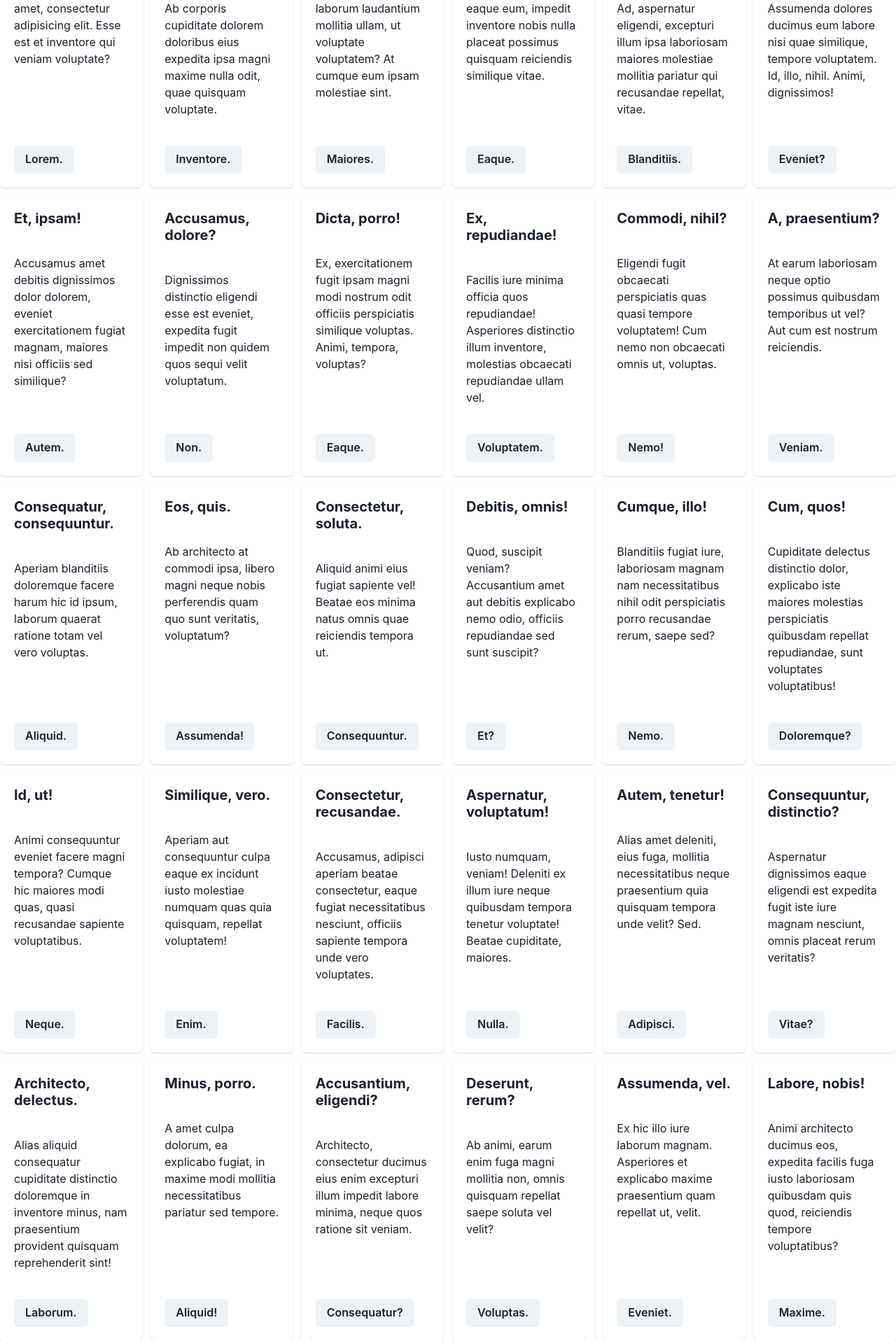
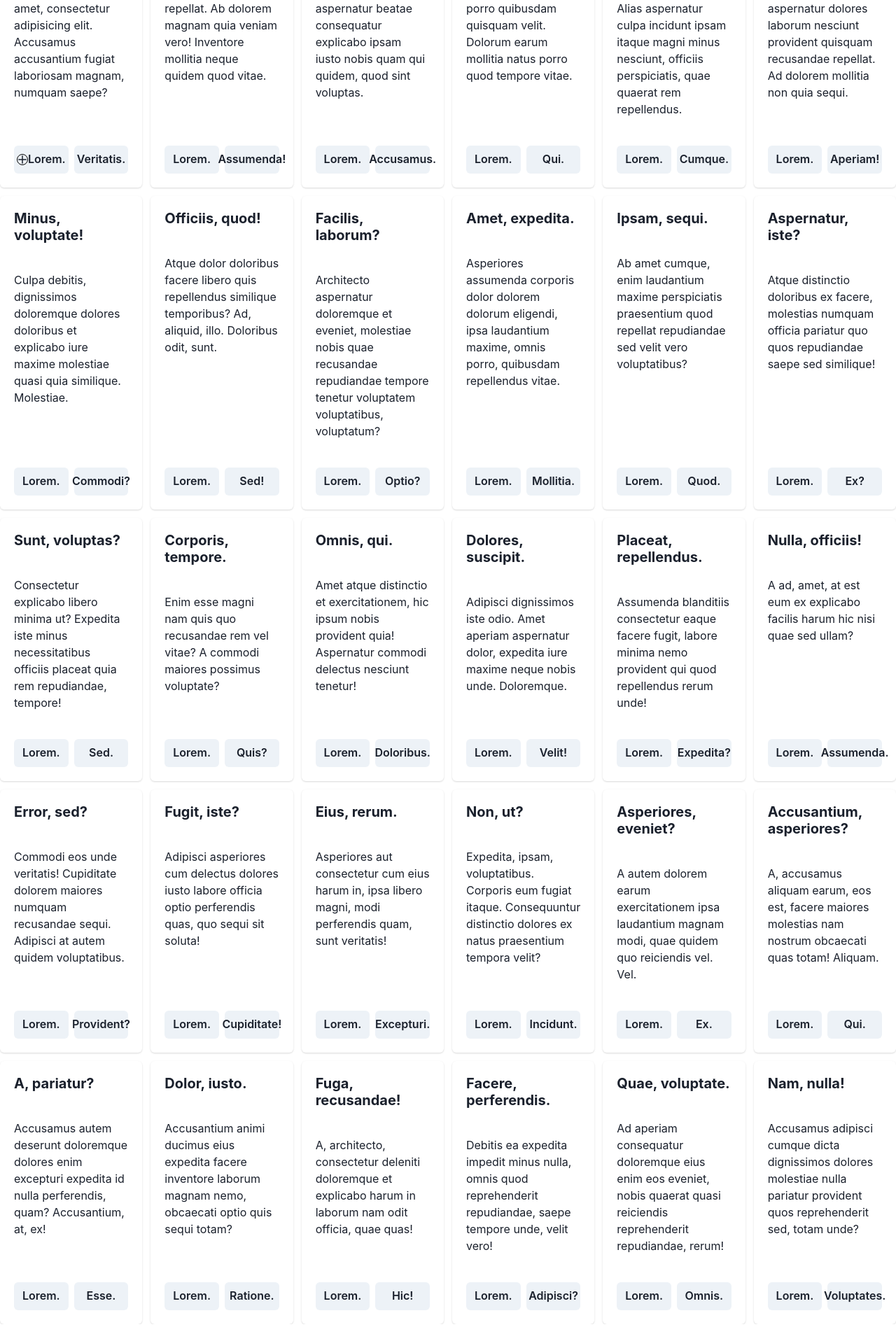
Before and after one commit to smil98/react20231031, a React (Create React App) app: page / in a window 1280 px wide. Shown: the part 108-2024 px from the top of the page at 70% size. After the commit the page ends 2000 px from the top, so only its background shows below. Built offline with nearby package versions, Linux system fonts and the light colour scheme.

Commit message:
Card, responsive web application

```diff
--- a/src/App.js
+++ b/src/App.js
@@ -8,373 +8,407 @@ import {
   SimpleGrid,
   Heading,
   Button,
+  ButtonGroup,
 } from "@chakra-ui/react";
+import { AddIcon } from "@chakra-ui/icons";
 
 function App() {
   return (
     <>
+      {/*Card*30>CardHeader>Heading[size="md"]>lorem2^^CardBody>lorem15^CardFooter[justify="space-between"][flexWrap="wrap"][gap={2}]>Button[flex={1}]*2>lorem1*/}
       <SimpleGrid gap={3} columns={{ base: 1, md: 3, xl: 6 }}>
         <Card>
           <CardHeader>
             <Heading size="md">Lorem ipsum.</Heading>
           </CardHeader>
           <CardBody>
-            Lorem ipsum dolor sit amet, consectetur adipisicing elit. Esse est
-            et inventore qui veniam voluptate?
+            Lorem ipsum dolor sit amet, consectetur adipisicing elit. Accusamus
+            accusantium fugiat laboriosam magnam, numquam saepe?
           </CardBody>
-          <CardFooter>
-            <Button>Lorem.</Button>
+          <CardFooter justify="space-between" flexWrap="wrap" gap={2}>
+            <Button flex={1}>
+              <AddIcon border={"1px solid black"} borderRadius={10} p={"1px"} />
+              Lorem.
+            </Button>
+            <Button flex={1}>Veritatis.</Button>
           </CardFooter>
         </Card>
         <Card>
           <CardHeader>
-            <Heading size="md">Consequatur, tempore?</Heading>
+            <Heading size="md">Sit, totam.</Heading>
           </CardHeader>
           <CardBody>
-            Ab corporis cupiditate dolorem doloribus eius expedita ipsa magni
-            maxime nulla odit, quae quisquam voluptate.
+            Eveniet, obcaecati, repellat. Ab dolorem magnam quia veniam vero!
+            Inventore mollitia neque quidem quod vitae.
           </CardBody>
-          <CardFooter>
-            <Button>Inventore.</Button>
+          <CardFooter justify="space-between" flexWrap="wrap" gap={2}>
+            <Button flex={1}>Lorem.</Button>
+            <Button flex={1}>Assumenda!</Button>
           </CardFooter>
         </Card>
         <Card>
           <CardHeader>
-            <Heading size="md">Esse, natus.</Heading>
+            <Heading size="md">Debitis, veniam!</Heading>
           </CardHeader>
           <CardBody>
-            Consectetur eveniet laborum laudantium mollitia ullam, ut voluptate
-            voluptatem? At cumque eum ipsam molestiae sint.
+            Alias aliquam aspernatur beatae consequatur explicabo ipsam iusto
+            nobis quam qui quidem, quod sint voluptas.
           </CardBody>
-          <CardFooter>
-            <Button>Maiores.</Button>
+          <CardFooter justify="space-between" flexWrap="wrap" gap={2}>
+            <Button flex={1}>Lorem.</Button>
+            <Button flex={1}>Accusamus.</Button>
           </CardFooter>
         </Card>
         <Card>
           <CardHeader>
-            <Heading size="md">Maxime, vel.</Heading>
+            <Heading size="md">Enim, sunt.</Heading>
           </CardHeader>
           <CardBody>
-            A, debitis dolorum eaque eum, impedit inventore nobis nulla placeat
-            possimus quisquam reiciendis similique vitae.
+            Culpa deleniti, eos porro quibusdam quisquam velit. Dolorum earum
+            mollitia natus porro quod tempore vitae.
           </CardBody>
-          <CardFooter>
-            <Button>Eaque.</Button>
+          <CardFooter justify="space-between" flexWrap="wrap" gap={2}>
+            <Button flex={1}>Lorem.</Button>
+            <Button flex={1}>Qui.</Button>
           </CardFooter>
         </Card>
         <Card>
           <CardHeader>
-            <Heading size="md">Recusandae, voluptate.</Heading>
+            <Heading size="md">Qui, repellendus.</Heading>
           </CardHeader>
           <CardBody>
-            Ad, aspernatur eligendi, excepturi illum ipsa laboriosam maiores
-            molestiae mollitia pariatur qui recusandae repellat, vitae.
+            Alias aspernatur culpa incidunt ipsam itaque magni minus nesciunt,
+            officiis perspiciatis, quae quaerat rem repellendus.
           </CardBody>
-          <CardFooter>
-            <Button>Blanditiis.</Button>
+          <CardFooter justify="space-between" flexWrap="wrap" gap={2}>
+            <Button flex={1}>Lorem.</Button>
+            <Button flex={1}>Cumque.</Button>
           </CardFooter>
         </Card>
         <Card>
           <CardHeader>
-            <Heading size="md">Similique, suscipit!</Heading>
+            <Heading size="md">Quidem, quod.</Heading>
           </CardHeader>
           <CardBody>
-            Assumenda dolores ducimus eum labore nisi quae similique, tempore
-            voluptatem. Id, illo, nihil. Animi, dignissimos!
+            Accusantium aspernatur dolores laborum nesciunt provident quisquam
+            recusandae repellat. Ad dolorem mollitia non quia sequi.
           </CardBody>
-          <CardFooter>
-            <Button>Eveniet?</Button>
+          <CardFooter justify="space-between" flexWrap="wrap" gap={2}>
+            <Button flex={1}>Lorem.</Button>
+            <Button flex={1}>Aperiam!</Button>
           </CardFooter>
         </Card>
         <Card>
           <CardHeader>
-            <Heading size="md">Et, ipsam!</Heading>
+            <Heading size="md">Minus, voluptate!</Heading>
           </CardHeader>
           <CardBody>
-            Accusamus amet debitis dignissimos dolor dolorem, eveniet
-            exercitationem fugiat magnam, maiores nisi officiis sed similique?
+            Culpa debitis, dignissimos doloremque dolores doloribus et explicabo
+            iure maxime molestiae quasi quia similique. Molestiae.
           </CardBody>
-          <CardFooter>
-            <Button>Autem.</Button>
+          <CardFooter justify="space-between" flexWrap="wrap" gap={2}>
+            <Button flex={1}>Lorem.</Button>
+            <Button flex={1}>Commodi?</Button>
           </CardFooter>
         </Card>
         <Card>
           <CardHeader>
-            <Heading size="md">Accusamus, dolore?</Heading>
+            <Heading size="md">Officiis, quod!</Heading>
           </CardHeader>
           <CardBody>
-            Dignissimos distinctio eligendi esse est eveniet, expedita fugit
-            impedit non quidem quos sequi velit voluptatum.
+            Atque dolor doloribus facere libero quis repellendus similique
+            temporibus? Ad, aliquid, illo. Doloribus odit, sunt.
           </CardBody>
-          <CardFooter>
-            <Button>Non.</Button>
+          <CardFooter justify="space-between" flexWrap="wrap" gap={2}>
+            <Button flex={1}>Lorem.</Button>
+            <Button flex={1}>Sed!</Button>
           </CardFooter>
         </Card>
         <Card>
           <CardHeader>
-            <Heading size="md">Dicta, porro!</Heading>
+            <Heading size="md">Facilis, laborum?</Heading>
           </CardHeader>
           <CardBody>
-            Ex, exercitationem fugit ipsam magni modi nostrum odit officiis
-            perspiciatis similique voluptas. Animi, tempora, voluptas?
+            Architecto aspernatur doloremque et eveniet, molestiae nobis quae
+            recusandae repudiandae tempore tenetur voluptatem voluptatibus,
+            voluptatum?
           </CardBody>
-          <CardFooter>
-            <Button>Eaque.</Button>
+          <CardFooter justify="space-between" flexWrap="wrap" gap={2}>
+            <Button flex={1}>Lorem.</Button>
+            <Button flex={1}>Optio?</Button>
           </CardFooter>
         </Card>
         <Card>
           <CardHeader>
-            <Heading size="md">Ex, repudiandae!</Heading>
+            <Heading size="md">Amet, expedita.</Heading>
           </CardHeader>
           <CardBody>
-            Facilis iure minima officia quos repudiandae! Asperiores distinctio
-            illum inventore, molestias obcaecati repudiandae ullam vel.
+            Asperiores assumenda corporis dolor dolorem dolorum eligendi, ipsa
+            laudantium maxime, omnis porro, quibusdam repellendus vitae.
           </CardBody>
-          <CardFooter>
-            <Button>Voluptatem.</Button>
+          <CardFooter justify="space-between" flexWrap="wrap" gap={2}>
+            <Button flex={1}>Lorem.</Button>
+            <Button flex={1}>Mollitia.</Button>
           </CardFooter>
         </Card>
         <Card>
           <CardHeader>
-            <Heading size="md">Commodi, nihil?</Heading>
+            <Heading size="md">Ipsam, sequi.</Heading>
           </CardHeader>
           <CardBody>
-            Eligendi fugit obcaecati perspiciatis quas quasi tempore voluptatem!
-            Cum nemo non obcaecati omnis ut, voluptas.
+            Ab amet cumque, enim laudantium maxime perspiciatis praesentium quod
+            repellat repudiandae sed velit vero voluptatibus?
           </CardBody>
-          <CardFooter>
-            <Button>Nemo!</Button>
+          <CardFooter justify="space-between" flexWrap="wrap" gap={2}>
+            <Button flex={1}>Lorem.</Button>
+            <Button flex={1}>Quod.</Button>
           </CardFooter>
         </Card>
         <Card>
           <CardHeader>
-            <Heading size="md">A, praesentium?</Heading>
+            <Heading size="md">Aspernatur, iste?</Heading>
           </CardHeader>
           <CardBody>
-            At earum laboriosam neque optio possimus quibusdam temporibus ut
-            vel? Aut cum est nostrum reiciendis.
+            Atque distinctio doloribus ex facere, molestias numquam officia
+            pariatur quo quos repudiandae saepe sed similique!
           </CardBody>
-          <CardFooter>
-            <Button>Veniam.</Button>
+          <CardFooter justify="space-between" flexWrap="wrap" gap={2}>
+            <Button flex={1}>Lorem.</Button>
+            <Button flex={1}>Ex?</Button>
           </CardFooter>
         </Card>
         <Card>
           <CardHeader>
-            <Heading size="md">Consequatur, consequuntur.</Heading>
+            <Heading size="md">Sunt, voluptas?</Heading>
           </CardHeader>
           <CardBody>
-            Aperiam blanditiis doloremque facere harum hic id ipsum, laborum
-            quaerat ratione totam vel vero voluptas.
+            Consectetur explicabo libero minima ut? Expedita iste minus
+            necessitatibus officiis placeat quia rem repudiandae, tempore!
           </CardBody>
-          <CardFooter>
-            <Button>Aliquid.</Button>
+          <CardFooter justify="space-between" flexWrap="wrap" gap={2}>
+            <Button flex={1}>Lorem.</Button>
+            <Button flex={1}>Sed.</Button>
           </CardFooter>
         </Card>
         <Card>
           <CardHeader>
-            <Heading size="md">Eos, quis.</Heading>
+            <Heading size="md">Corporis, tempore.</Heading>
           </CardHeader>
           <CardBody>
-            Ab architecto at commodi ipsa, libero magni neque nobis perferendis
-            quam quo sunt veritatis, voluptatum?
+            Enim esse magni nam quis quo recusandae rem vel vitae? A commodi
+            maiores possimus voluptate?
           </CardBody>
-          <CardFooter>
-            <Button>Assumenda!</Button>
+          <CardFooter justify="space-between" flexWrap="wrap" gap={2}>
+            <Button flex={1}>Lorem.</Button>
+            <Button flex={1}>Quis?</Button>
           </CardFooter>
         </Card>
         <Card>
           <CardHeader>
-            <Heading size="md">Consectetur, soluta.</Heading>
+            <Heading size="md">Omnis, qui.</Heading>
           </CardHeader>
           <CardBody>
-            Aliquid animi eius fugiat sapiente vel! Beatae eos minima natus
-            omnis quae reiciendis tempora ut.
+            Amet atque distinctio et exercitationem, hic ipsum nobis provident
+            quia! Aspernatur commodi delectus nesciunt tenetur!
           </CardBody>
-          <CardFooter>
-            <Button>Consequuntur.</Button>
+          <CardFooter justify="space-between" flexWrap="wrap" gap={2}>
+            <Button flex={1}>Lorem.</Button>
+            <Button flex={1}>Doloribus.</Button>
           </CardFooter>
         </Card>
         <Card>
           <CardHeader>
-            <Heading size="md">Debitis, omnis!</Heading>
+            <Heading size="md">Dolores, suscipit.</Heading>
           </CardHeader>
           <CardBody>
-            Quod, suscipit veniam? Accusantium amet aut debitis explicabo nemo
-            odio, officiis repudiandae sed sunt suscipit?
+            Adipisci dignissimos iste odio. Amet aperiam aspernatur dolor,
+            expedita iure maxime neque nobis unde. Doloremque.
           </CardBody>
-          <CardFooter>
-            <Button>Et?</Button>
+          <CardFooter justify="space-between" flexWrap="wrap" gap={2}>
+            <Button flex={1}>Lorem.</Button>
+            <Button flex={1}>Velit!</Button>
           </CardFooter>
         </Card>
         <Card>
           <CardHeader>
-            <Heading size="md">Cumque, illo!</Heading>
+            <Heading size="md">Placeat, repellendus.</Heading>
           </CardHeader>
           <CardBody>
-            Blanditiis fugiat iure, laboriosam magnam nam necessitatibus nihil
-            odit perspiciatis porro recusandae rerum, saepe sed?
+            Assumenda blanditiis consectetur eaque facere fugit, labore minima
+            nemo provident qui quod repellendus rerum unde!
           </CardBody>
-          <CardFooter>
-            <Button>Nemo.</Button>
+          <CardFooter justify="space-between" flexWrap="wrap" gap={2}>
+            <Button flex={1}>Lorem.</Button>
+            <Button flex={1}>Expedita?</Button>
           </CardFooter>
         </Card>
         <Card>
           <CardHeader>
-            <Heading size="md">Cum, quos!</Heading>
+            <Heading size="md">Nulla, officiis!</Heading>
           </CardHeader>
           <CardBody>
-            Cupiditate delectus distinctio dolor, explicabo iste maiores
-            molestias perspiciatis quibusdam repellat repudiandae, sunt
-            voluptates voluptatibus!
+            A ad, amet, at est eum ex explicabo facilis harum hic nisi quae sed
+            ullam?
           </CardBody>
-          <CardFooter>
-            <Button>Doloremque?</Button>
+          <CardFooter justify="space-between" flexWrap="wrap" gap={2}>
+            <Button flex={1}>Lorem.</Button>
+            <Button flex={1}>Assumenda.</Button>
           </CardFooter>
         </Card>
         <Card>
           <CardHeader>
-            <Heading size="md">Id, ut!</Heading>
+            <Heading size="md">Error, sed?</Heading>
           </CardHeader>
           <CardBody>
-            Animi consequuntur eveniet facere magni tempora? Cumque hic maiores
-            modi quas, quasi recusandae sapiente voluptatibus.
+            Commodi eos unde veritatis! Cupiditate dolorem maiores numquam
+            recusandae sequi. Adipisci at autem quidem voluptatibus.
           </CardBody>
-          <CardFooter>
-            <Button>Neque.</Button>
+          <CardFooter justify="space-between" flexWrap="wrap" gap={2}>
+            <Button flex={1}>Lorem.</Button>
+            <Button flex={1}>Provident?</Button>
           </CardFooter>
         </Card>
         <Card>
           <CardHeader>
-            <Heading size="md">Similique, vero.</Heading>
+            <Heading size="md">Fugit, iste?</Heading>
           </CardHeader>
           <CardBody>
-            Aperiam aut consequuntur culpa eaque ex incidunt iusto molestiae
-            numquam quas quia quisquam, repellat voluptatem!
+            Adipisci asperiores cum delectus dolores iusto labore officia optio
+            perferendis quas, quo sequi sit soluta!
           </CardBody>
-          <CardFooter>
-            <Button>Enim.</Button>
+          <CardFooter justify="space-between" flexWrap="wrap" gap={2}>
+            <Button flex={1}>Lorem.</Button>
+            <Button flex={1}>Cupiditate!</Button>
           </CardFooter>
         </Card>
         <Card>
           <CardHeader>
-            <Heading size="md">Consectetur, recusandae.</Heading>
+            <Heading size="md">Eius, rerum.</Heading>
           </CardHeader>
           <CardBody>
-            Accusamus, adipisci aperiam beatae consectetur, eaque fugiat
-            necessitatibus nesciunt, officiis sapiente tempora unde vero
-            voluptates.
+            Asperiores aut consectetur cum eius harum in, ipsa libero magni,
+            modi perferendis quam, sunt veritatis!
           </CardBody>
-          <CardFooter>
-            <Button>Facilis.</Button>
+          <CardFooter justify="space-between" flexWrap="wrap" gap={2}>
+            <Button flex={1}>Lorem.</Button>
+            <Button flex={1}>Excepturi.</Button>
           </CardFooter>
         </Card>
         <Card>
           <CardHeader>
-            <Heading size="md">Aspernatur, voluptatum!</Heading>
+            <Heading size="md">Non, ut?</Heading>
           </CardHeader>
           <CardBody>
-            Iusto numquam, veniam! Deleniti ex illum iure neque quibusdam
-            tempora tenetur voluptate! Beatae cupiditate, maiores.
+            Expedita, ipsam, voluptatibus. Corporis eum fugiat itaque.
+            Consequuntur distinctio dolores ex natus praesentium tempora velit?
           </CardBody>
-          <CardFooter>
-            <Button>Nulla.</Button>
+          <CardFooter justify="space-between" flexWrap="wrap" gap={2}>
+            <Button flex={1}>Lorem.</Button>
+            <Button flex={1}>Incidunt.</Button>
           </CardFooter>
         </Card>
         <Card>
           <CardHeader>
-            <Heading size="md">Autem, tenetur!</Heading>
+            <Heading size="md">Asperiores, eveniet?</Heading>
           </CardHeader>
           <CardBody>
-            Alias amet deleniti, eius fuga, mollitia necessitatibus neque
-            praesentium quia quisquam tempora unde velit? Sed.
+            A autem dolorem earum exercitationem ipsa laudantium magnam modi,
+            quae quidem quo reiciendis vel. Vel.
           </CardBody>
-          <CardFooter>
-            <Button>Adipisci.</Button>
+          <CardFooter justify="space-between" flexWrap="wrap" gap={2}>
+            <Button flex={1}>Lorem.</Button>
+            <Button flex={1}>Ex.</Button>
           </CardFooter>
         </Card>
         <Card>
           <CardHeader>
-            <Heading size="md">Consequuntur, distinctio?</Heading>
+            <Heading size="md">Accusantium, asperiores?</Heading>
           </CardHeader>
           <CardBody>
-            Aspernatur dignissimos eaque eligendi est expedita fugit iste iure
-            magnam nesciunt, omnis placeat rerum veritatis?
+            A, accusamus aliquam earum, eos est, facere maiores molestias nam
+            nostrum obcaecati quas totam! Aliquam.
           </CardBody>
-          <CardFooter>
-            <Button>Vitae?</Button>
+          <CardFooter justify="space-between" flexWrap="wrap" gap={2}>
+            <Button flex={1}>Lorem.</Button>
+            <Button flex={1}>Qui.</Button>
           </CardFooter>
         </Card>
         <Card>
           <CardHeader>
-            <Heading size="md">Architecto, delectus.</Heading>
+            <Heading size="md">A, pariatur?</Heading>
           </CardHeader>
           <CardBody>
-            Alias aliquid consequatur cupiditate distinctio doloremque in
-            inventore minus, nam praesentium provident quisquam reprehenderit
-            sint!
+            Accusamus autem deserunt doloremque dolores enim excepturi expedita
+            id nulla perferendis, quam? Accusantium, at, ex!
           </CardBody>
-          <CardFooter>
-            <Button>Laborum.</Button>
+          <CardFooter justify="space-between" flexWrap="wrap" gap={2}>
+            <Button flex={1}>Lorem.</Button>
+            <Button flex={1}>Esse.</Button>
           </CardFooter>
         </Card>
         <Card>
           <CardHeader>
-            <Heading size="md">Minus, porro.</Heading>
+            <Heading size="md">Dolor, iusto.</Heading>
           </CardHeader>
           <CardBody>
-            A amet culpa dolorum, ea explicabo fugiat, in maxime modi mollitia
-            necessitatibus pariatur sed tempore.
+            Accusantium animi ducimus eius expedita facere inventore laborum
+            magnam nemo, obcaecati optio quis sequi totam?
           </CardBody>
-          <CardFooter>
-            <Button>Aliquid!</Button>
+          <CardFooter justify="space-between" flexWrap="wrap" gap={2}>
+            <Button flex={1}>Lorem.</Button>
+            <Button flex={1}>Ratione.</Button>
           </CardFooter>
         </Card>
         <Card>
           <CardHeader>
-            <Heading size="md">Accusantium, eligendi?</Heading>
+            <Heading size="md">Fuga, recusandae!</Heading>
           </CardHeader>
           <CardBody>
-            Architecto, consectetur ducimus eius enim excepturi illum impedit
-            labore minima, neque quos ratione sit veniam.
+            A, architecto, consectetur deleniti doloremque et explicabo harum in
+            laborum nam odit officia, quae quas!
           </CardBody>
-          <CardFooter>
-            <Button>Consequatur?</Button>
+          <CardFooter justify="space-between" flexWrap="wrap" gap={2}>
+            <Button flex={1}>Lorem.</Button>
+            <Button flex={1}>Hic!</Button>
           </CardFooter>
         </Card>
         <Card>
           <CardHeader>
-            <Heading size="md">Deserunt, rerum?</Heading>
+            <Heading size="md">Facere, perferendis.</Heading>
           </CardHeader>
           <CardBody>
-            Ab animi, earum enim fuga magni mollitia non, omnis quisquam
-            repellat saepe soluta vel velit?
+            Debitis ea expedita impedit minus nulla, omnis quod reprehenderit
+            repudiandae, saepe tempore unde, velit vero!
           </CardBody>
-          <CardFooter>
-            <Button>Voluptas.</Button>
+          <CardFooter justify="space-between" flexWrap="wrap" gap={2}>
+            <Button flex={1}>Lorem.</Button>
+            <Button flex={1}>Adipisci?</Button>
           </CardFooter>
         </Card>
         <Card>
           <CardHeader>
-            <Heading size="md">Assumenda, vel.</Heading>
+            <Heading size="md">Quae, voluptate.</Heading>
           </CardHeader>
           <CardBody>
-            Ex hic illo iure laborum magnam. Asperiores et explicabo maxime
-            praesentium quam repellat ut, velit.
+            Ad aperiam consequatur doloremque eius enim eos eveniet, nobis
+            quaerat quasi reiciendis reprehenderit repudiandae, rerum!
           </CardBody>
-          <CardFooter>
-            <Button>Eveniet.</Button>
+          <CardFooter justify="space-between" flexWrap="wrap" gap={2}>
+            <Button flex={1}>Lorem.</Button>
+            <Button flex={1}>Omnis.</Button>
           </CardFooter>
         </Card>
         <Card>
           <CardHeader>
-            <Heading size="md">Labore, nobis!</Heading>
+            <Heading size="md">Nam, nulla!</Heading>
           </CardHeader>
           <CardBody>
-            Animi architecto ducimus eos, expedita facilis fuga iusto laboriosam
-            quibusdam quis quod, reiciendis tempore voluptatibus?
+            Accusamus adipisci cumque dicta dignissimos dolores molestiae nulla
+            pariatur provident quos reprehenderit sed, totam unde?
           </CardBody>
-          <CardFooter>
-            <Button>Maxime.</Button>
+          <CardFooter justify="space-between" flexWrap="wrap" gap={2}>
+            <Button flex={1}>Lorem.</Button>
+            <Button flex={1}>Voluptates.</Button>
           </CardFooter>
         </Card>
       </SimpleGrid>
```
